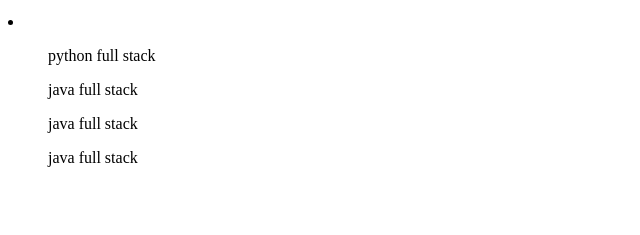
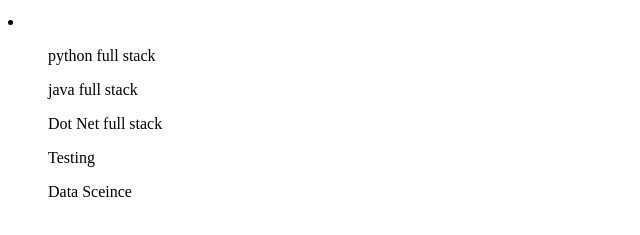
Before and after one commit to Dorababu7396/HTML-Codegnan, a plain HTML site: page index.html in a window 1280 px wide. Shown: the part 87-322 px from the top of the page, without its empty margins (0-640 px from the left). Drawn offline with Linux system fonts and the light colour scheme.

Commit message:
Forntend 1st class

```diff
--- a/index.html
+++ b/index.html
@@ -6,25 +6,10 @@
             <li>
                 <ol>python full stack</ol>
                 <ol>java full stack</ol>
-                <ol>java full stack</ol>
-                <ol>java full stack</ol>
+                <ol> Dot Net full stack</ol>
+                <ol>Testing </ol>
+                <ol>Data Sceince</ol>
             </li>
         </body>
     </head>
 </html>
-
-
-
-
-
-<!DOCTYPE html>
-<html lang="en">
-<head>
-    <meta charset="UTF-8">
-    <meta name="viewport" content="width=device-width, initial-scale=1.0">
-    <title>Document</title>
-</head>
-<body>
-
-</body>
-</html>
```
